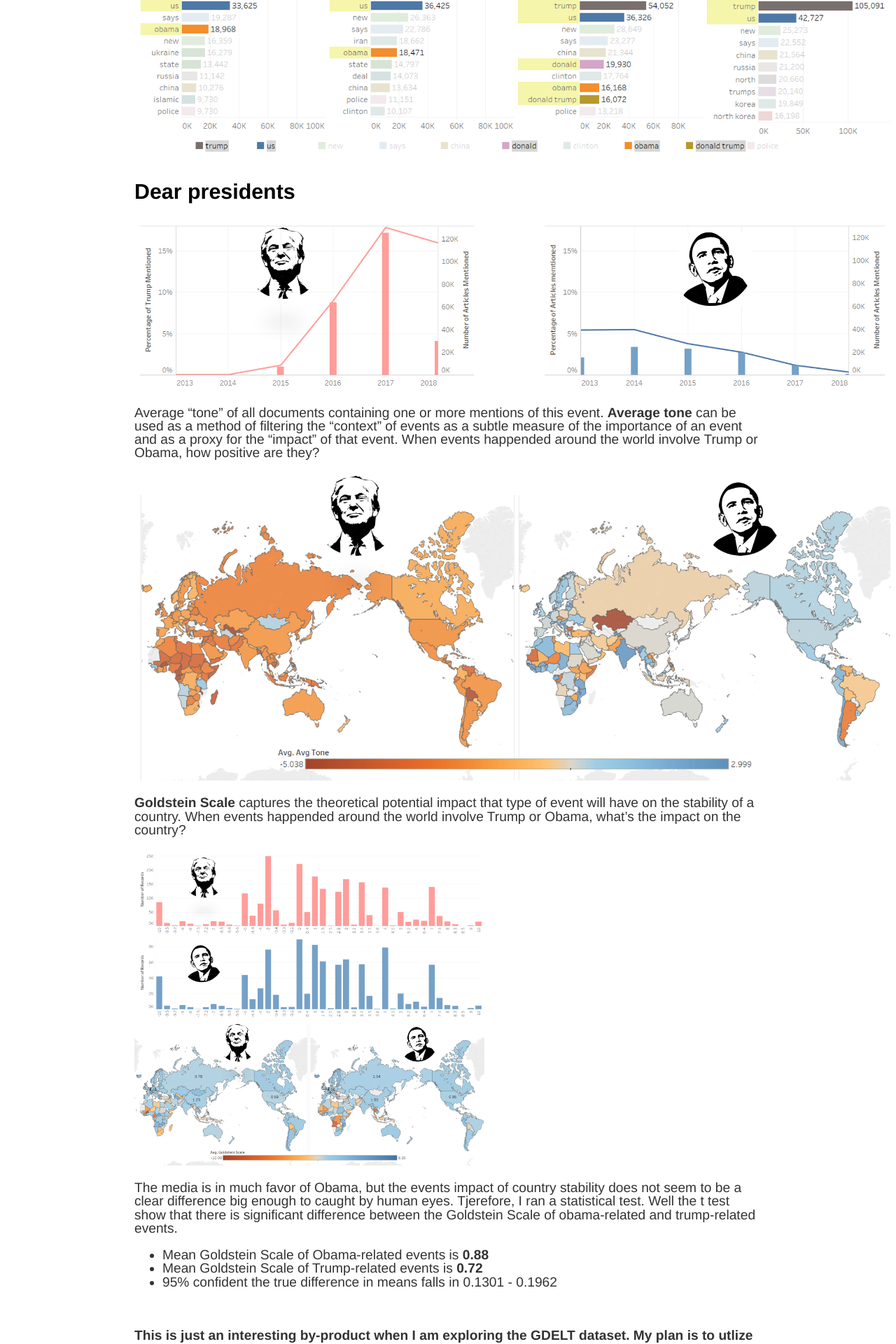
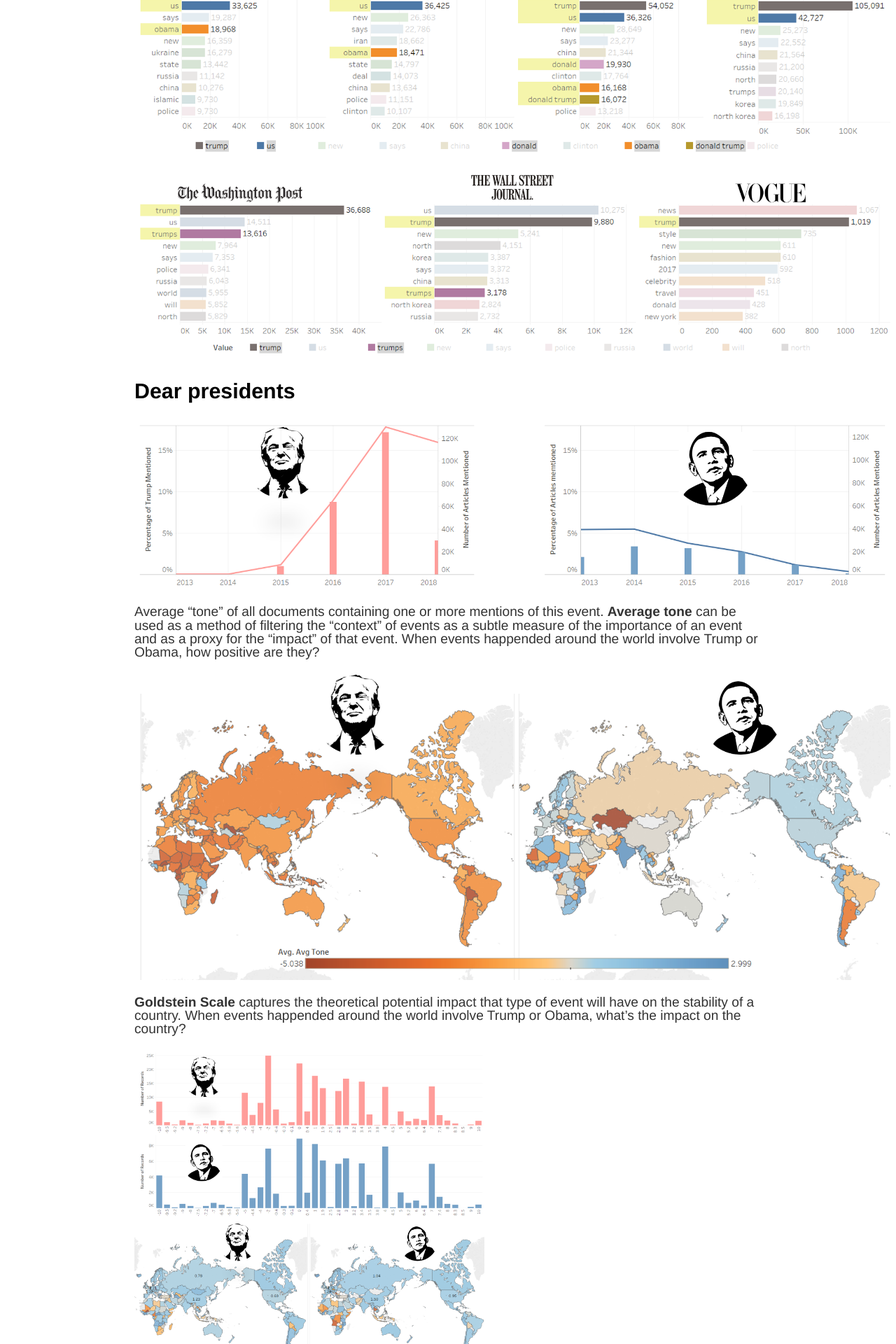
Before and after one commit to elodielu/elodielu.github.io, a Jekyll site: the page built from _posts/2018-04-19-text-analysis-media.md, in a window 1280 px wide. Shown: the part 2083-4003 px from the top of the page at 70% size. Built offline with Jekyll 4.4.1, drawn with Linux system fonts in a browser that asks for light colours.

Commit message:
Update 2018-04-19-text-analysis-media.md

```diff
--- a/_posts/2018-04-19-text-analysis-media.md
+++ b/_posts/2018-04-19-text-analysis-media.md
@@ -36,7 +36,7 @@
 ### Deeper look into the data
 <img src="https://elodielu.github.io/picture/wordcount.png" width = "1080">
 
-
+<img src="https://elodielu.github.io/picture/publisher2.png" width = "1080">
 
 ### Dear presidents
 <img src="https://elodielu.github.io/picture/president2.png" width = "1080">
```
